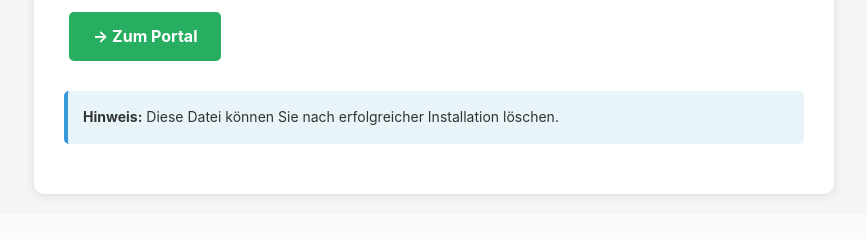
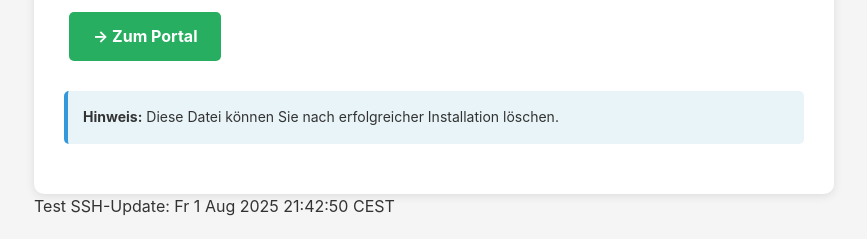
Before and after one commit to 2Brandsmedia/metropol-portal, a PHP site: page /test.php in a window 1280 px wide. Shown: the part 1483-1722 px from the top of the page, without its empty margins (206-1073 px from the left). Before the commit the page ends 1681 px from the top, so only its background shows below. Run offline with PHP 8.4, Linux system fonts and the light colour scheme.

Commit message:
Test SSH deployment with timestamp

```diff
--- a/test.php
+++ b/test.php
@@ -171,3 +171,4 @@
     </div>
 </body>
 </html>
+Test SSH-Update: Fr  1 Aug 2025 21:42:50 CEST
```
